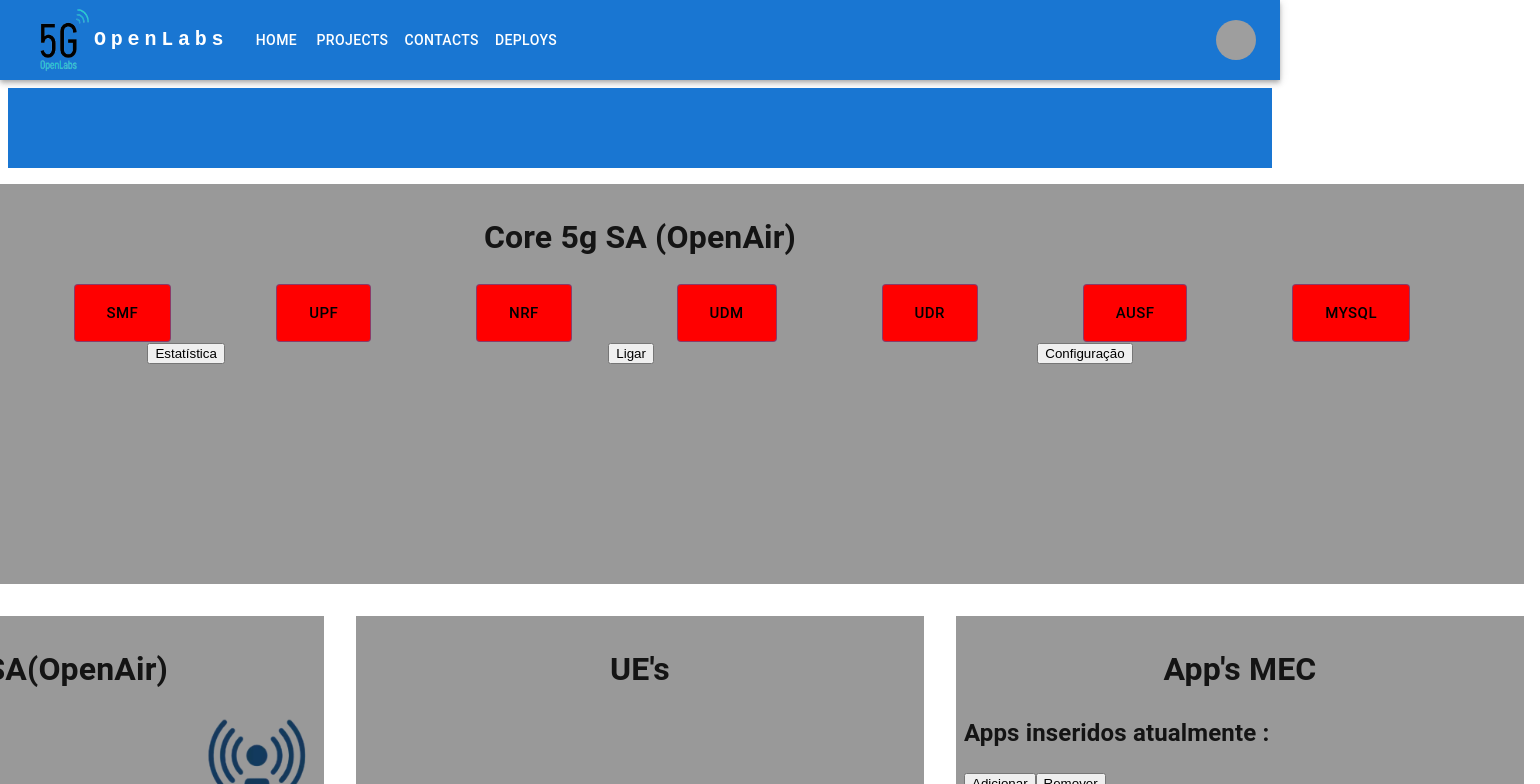
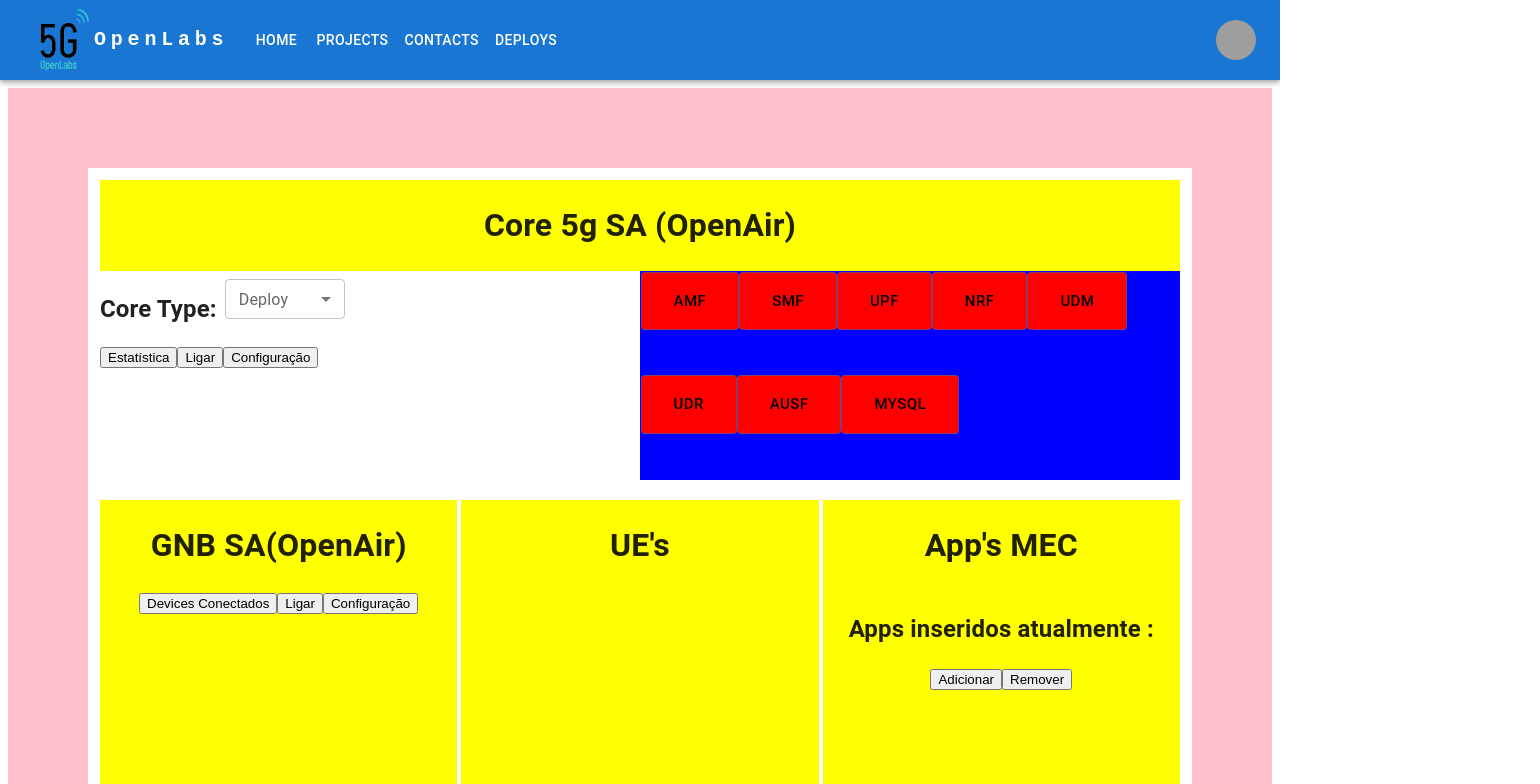
Before and after one commit to mvbs3/Iang5gUI, a React (Create React App) app in the folder front-end/: page /Deploy5gSa in a window 1280 px wide. Shown: the top 784 px of the page, 1540 px wide, since content can reach past the window. Built offline with nearby package versions, Linux system fonts and the light colour scheme; grey boxes are pictures that could not be loaded.

Commit message:
fixing box sizes and creating js components

```diff
--- a/front-end/src/Components/BodyDeploy5gSA.js
+++ b/front-end/src/Components/BodyDeploy5gSA.js
@@ -4,6 +4,10 @@ import Box from "@mui/material/Box";
 import Container from "@mui/material/Container";
 import DialogButton from "./DialogButton";
 import gnb from "./img/gnb.png";
+import BoxCore5g from "./BoxCore5g";
+import BoxGnb from "./BoxGnb";
+import BoxUe from "./BoxUe";
+import BoxApps from "./BoxApps";
 const gnbInfo = [
   "PLMN",
   "Banda",
@@ -13,167 +17,84 @@ const gnbInfo = [
   "RNTI",
   "QOS",
 ];
-const coreComponents5g = [
-  "AMF",
-  "SMF",
-  "UPF",
-  "NRF",
-  "UDM",
-  "UDR",
-  "AUSF",
-  "MYSQL",
-];
+
 const bodyItens = [
   "Core 5g SA (OpenAir)",
   "GNB SA(OpenAir)",
   "UE's",
   "App's MEC",
 ];
-function isFunctionOnline(coreFunc, statusCoreFunc) {
-  const online = {
-    backgroundColor: "green",
-    fontSize: "15px",
-    padding: "15px 32px",
-    color: "black",
-  };
-  const offline = {
-    backgroundColor: "red",
-    fontSize: "15px",
-    padding: "15px 32px",
-    color: "black",
-  };
-  const bug = {
-    backgroundColor: "yellow",
-    fontSize: "15px",
-    padding: "15px 32px",
-    color: "black",
-  };
-  if (statusCoreFunc[coreFunc] === "Online") {
-    return online;
-  } else if (statusCoreFunc[coreFunc] === "Offline") {
-    return offline;
-  } else {
-    return bug;
-  }
-}
 
 export default function BodyDeplo5g(props) {
-  const [statusCore5g, setStatusCore5g] = useState({
-    AMF: "Offline",
-    SMF: "Offline",
-    UPF: "Offline",
-    NRF: "Offline",
-    UDM: "Offline",
-    UDR: "Offline",
-    AUSF: "Offline",
-    MYSQL: "Offline",
-  });
-
-  const componentsBox = {
-    bgcolor: "#999999",
-    height: "50vh",
+  const bodyStyle = {
+    bgcolor: "pink",
+    height: "100vh",
     alignItems: "center",
-    padding: 1,
-    margin: 2,
-    flexBasis: "100%",
+    flexDirection: "Column",
+    padding: 10,
+    margin: 1,
+    display: "flex",
   };
-
   const wrapBox = {
     display: "flex",
     flexDirection: "row",
     backgroundColor: "#ffffff",
-    width: "1800px",
+    height: "100%",
+    width: "100%",
+    padding: "10px",
+    flex: "1",
     justifyContent: "center",
+  };
+
+  const titleBodyDivider = {
+    height: "100%",
+    width: "100%",
+    display: "flex",
+    flexDirection: "column",
+    alignItems: "center",
+    backgroundColor: "yellow",
+  };
+  const componentsBox = {
+    bgcolor: "green",
+    height: "100%",
+    alignItems: "center",
+    margin: "2px",
+    flexBasis: "100%",
   };
 
   const boxInside = {
     height: "100%",
-    flexDirection: "column",
-    justifyContent: "space-evenly",
+    width: "100%",
+    display: "flex",
+    flexDirection: "row",
+    justifyContent: "space-around",
     alignItems: "center",
+    backgroundColor: "black",
   };
+
   return (
-    <>
-      <Box
-        sx={{
-          bgcolor: "#1976D2",
-          height: "100%",
-          alignItems: "center",
-          flexDirection: "Column",
-          padding: 10,
-          margin: 1,
-          display: "flex",
-        }}
-      >
-        <div style={wrapBox}>
-          <Box sx={componentsBox}>
-            <h1 style={{ textAlign: "center" }}>Core 5g SA (OpenAir) </h1>
-            <div style={boxInside}>
-              <div
-                style={{
-                  flexDirection: "row !important",
-                  display: "flex",
-                  padding: 1,
-                  justifyContent: "space-evenly",
-                }}
-              >
-                {coreComponents5g.map((component) => {
-                  return (
-                    <DialogButton
-                      CoreComponnents={component}
-                      StyleButton={isFunctionOnline(component, statusCore5g)}
-                    ></DialogButton>
-                  );
-                })}
-              </div>
-              <div
-                style={{
-                  display: "flex",
-                  alignItems: "center",
-                  flexDirection: "row",
-                  justifyContent: "space-evenly",
-                }}
-              >
-                <button>Estatística</button>
-                <button>Ligar</button>
-                <button>Configuração</button>
-              </div>
-            </div>
-          </Box>
-        </div>
-        <div style={wrapBox}>
-          <Box sx={componentsBox}>
-            <h1 style={{ textAlign: "center" }}>GNB SA(OpenAir) </h1>
-
-            <div
-              style={{
-                display: "flex",
-                justifyContent: "flex-end",
-              }}
-            >
-              <img
-                src={gnb}
-                style={{
-                  height: "30vh",
-                }}
-              />
-            </div>
-            <button>Devices Conectados</button>
-            <button>Ligar</button>
-            <button>Configuração</button>
-          </Box>
-          <Box sx={componentsBox}>
-            <h1 style={{ textAlign: "center" }}>UE's </h1>
-          </Box>
-
-          <Box sx={componentsBox}>
-            <h1 style={{ textAlign: "center" }}>App's MEC </h1>
-            <h2> Apps inseridos atualmente : </h2>
-            <button>Adicionar</button>
-            <button>Remover</button>
-          </Box>
-        </div>
-      </Box>
-    </>
+    <Box sx={bodyStyle}>
+      <div style={wrapBox}>
+        <BoxCore5g
+          componentsBox={componentsBox}
+          boxInside={boxInside}
+          titleBodyDivider={titleBodyDivider}
+        />
+      </div>
+      <div style={wrapBox}>
+        <BoxGnb
+          componentsBox={componentsBox}
+          titleBodyDivider={titleBodyDivider}
+        />
+        <BoxUe
+          componentsBox={componentsBox}
+          titleBodyDivider={titleBodyDivider}
+        />
+        <BoxApps
+          componentsBox={componentsBox}
+          titleBodyDivider={titleBodyDivider}
+        />
+      </div>
+    </Box>
   );
 }
--- /dev/null
+++ b/front-end/src/Components/BoxApps.js
@@ -0,0 +1,21 @@
+import * as React from "react";
+import Box from "@mui/material/Box";
+
+export default function BoxApps(props) {
+  return (
+    <Box sx={props.componentsBox}>
+      <div style={props.titleBodyDivider}>
+        <div>
+          <h1 style={{ textAlign: "center" }}>App's MEC </h1>
+        </div>
+        <div>
+          <h2> Apps inseridos atualmente : </h2>
+        </div>
+        <div>
+          <button>Adicionar</button>
+          <button>Remover</button>
+        </div>
+      </div>
+    </Box>
+  );
+}
--- /dev/null
+++ b/front-end/src/Components/BoxCore5g.js
@@ -0,0 +1,114 @@
+import * as React from "react";
+import { useState } from "react";
+import Box from "@mui/material/Box";
+import DialogButton from "./DialogButton";
+import Dropdown5gDeploys from "./Dropdown5gDeploy";
+
+export default function BoxCore5g(props) {
+  const coreComponents5g = [
+    "AMF",
+    "SMF",
+    "UPF",
+    "NRF",
+    "UDM",
+    "UDR",
+    "AUSF",
+    "MYSQL",
+  ];
+  const [statusCore5g, setStatusCore5g] = useState({
+    AMF: "Offline",
+    SMF: "Offline",
+    UPF: "Offline",
+    NRF: "Offline",
+    UDM: "Offline",
+    UDR: "Offline",
+    AUSF: "Offline",
+    MYSQL: "Offline",
+  });
+  function isFunctionOnline(coreFunc, statusCoreFunc) {
+    const online = {
+      backgroundColor: "green",
+      fontSize: "15px",
+      padding: "15px 32px",
+      color: "black",
+    };
+    const offline = {
+      backgroundColor: "red",
+      fontSize: "15px",
+      padding: "15px 32px",
+      color: "black",
+    };
+    const bug = {
+      backgroundColor: "yellow",
+      fontSize: "15px",
+      padding: "15px 32px",
+      color: "black",
+    };
+    if (statusCoreFunc[coreFunc] === "Online") {
+      return online;
+    } else if (statusCoreFunc[coreFunc] === "Offline") {
+      return offline;
+    } else {
+      return bug;
+    }
+  }
+
+  return (
+    <Box sx={props.componentsBox}>
+      <div style={props.titleBodyDivider}>
+        <div>
+          <h1 style={{ textAlign: "center" }}>Core 5g SA (OpenAir) </h1>
+        </div>
+        <div style={props.boxInside}>
+          <div
+            style={{
+              height: "100%",
+              width: "100%",
+              backgroundColor: "white",
+            }}
+          >
+            <div style={{ flexDirection: "row", display: "flex" }}>
+              <h2> Core Type:</h2>
+              <Dropdown5gDeploys />
+            </div>
+
+            <div
+              style={{
+                display: "flex",
+                alignItems: "center",
+                flexDirection: "row",
+                justifyContent: "flex-start",
+              }}
+            >
+              <button>Estatística</button>
+              <button>Ligar</button>
+              <button>Configuração</button>
+            </div>
+          </div>
+
+          <div
+            style={{
+              flexWrap: "wrap",
+              flexDirection: "",
+              display: "flex",
+              padding: 1,
+              height: "100%",
+              width: "100%",
+
+              backgroundColor: "blue",
+            }}
+          >
+            {coreComponents5g.map((component) => {
+              return (
+                <DialogButton
+                  CoreComponnents={component}
+                  StyleButton={isFunctionOnline(component, statusCore5g)}
+                ></DialogButton>
+              );
+            })}
+          </div>
+        </div>
+      </div>
+    </Box>
+  );
+}
--- /dev/null
+++ b/front-end/src/Components/BoxGnb.js
@@ -0,0 +1,26 @@
+import * as React from "react";
+import Box from "@mui/material/Box";
+
+export default function BoxGnb(props) {
+  return (
+    <Box sx={props.componentsBox}>
+      <div style={props.titleBodyDivider}>
+        <div>
+          <h1 style={{ textAlign: "center" }}>GNB SA(OpenAir) </h1>
+        </div>
+
+        <div
+          style={{
+            display: "flex",
+            justifyContent: "flex-end",
+          }}
+        ></div>
+        <div>
+          <button>Devices Conectados</button>
+          <button>Ligar</button>
+          <button>Configuração</button>
+        </div>
+      </div>
+    </Box>
+  );
+}
--- /dev/null
+++ b/front-end/src/Components/BoxUe.js
@@ -0,0 +1,14 @@
+import * as React from "react";
+import Box from "@mui/material/Box";
+
+export default function BoxUe(props) {
+  return (
+    <Box sx={props.componentsBox}>
+      <div style={props.titleBodyDivider}>
+        <div>
+          <h1 style={{ textAlign: "center" }}>UE's </h1>
+        </div>
+      </div>
+    </Box>
+  );
+}
--- /dev/null
+++ b/front-end/src/Components/Dropdown5gDeploy.js
@@ -0,0 +1,34 @@
+import * as React from "react";
+import InputLabel from "@mui/material/InputLabel";
+import MenuItem from "@mui/material/MenuItem";
+import FormControl from "@mui/material/FormControl";
+import Select from "@mui/material/Select";
+
+export default function Dropdown5gDeploys() {
+  const [Deploy, setDeploy] = React.useState("");
+
+  const deploy5g = ["Minimalist", "Basic", "Slice"];
+  const handleChange = (event) => {
+    setDeploy(event.target.value);
+  };
+
+  return (
+    <FormControl sx={{ m: 1, minWidth: 120 }} size="small">
+      <InputLabel id="demo-select-small-label">Deploy</InputLabel>
+      <Select
+        labelId="demo-select-small-label"
+        id="demo-select-small"
+        value={Deploy}
+        label="Deploy"
+        onChange={handleChange}
+      >
+        <MenuItem value="">
+          <em>None</em>
+        </MenuItem>
+        {deploy5g.map((elem) => {
+          return <MenuItem value={elem}>{elem}</MenuItem>;
+        })}
+      </Select>
+    </FormControl>
+  );
+}
```
Also changed, not shown: front-end/src/Components/img/comprovanteCartaAzul.jpeg (added).
